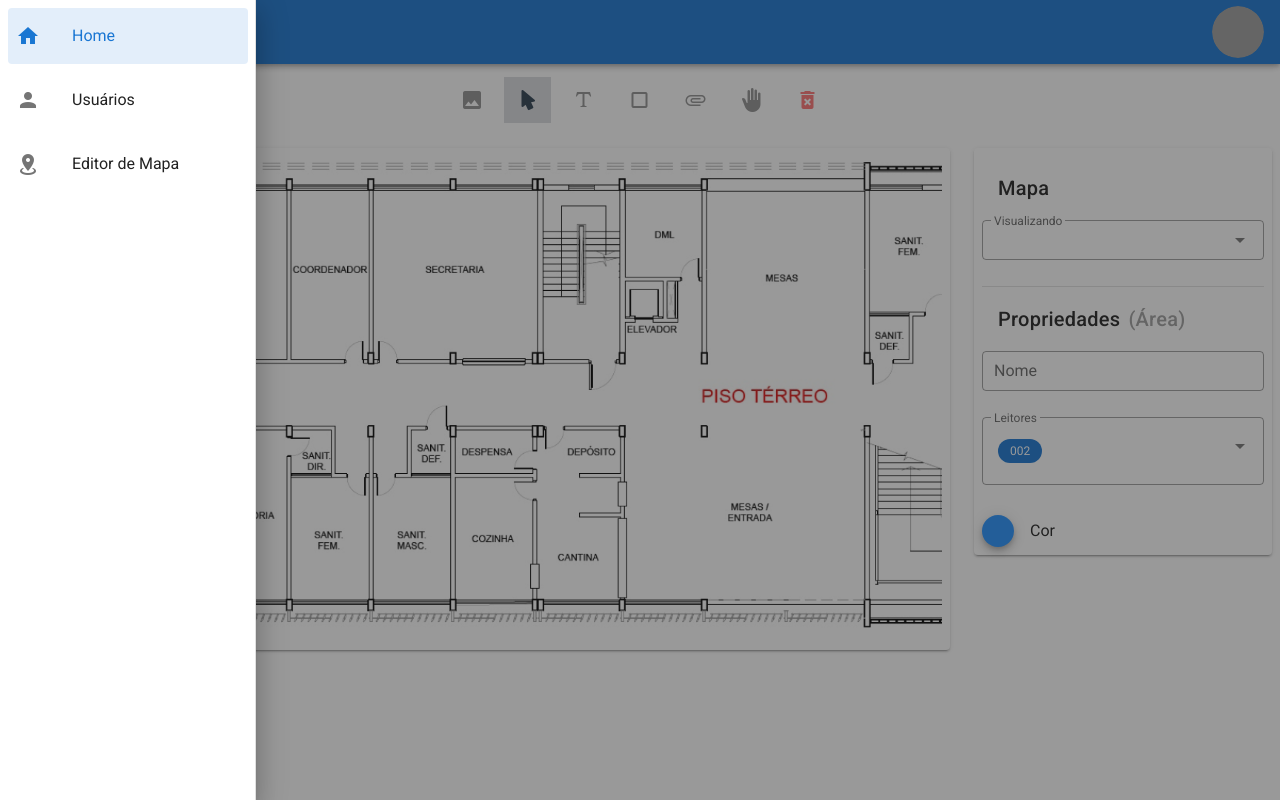
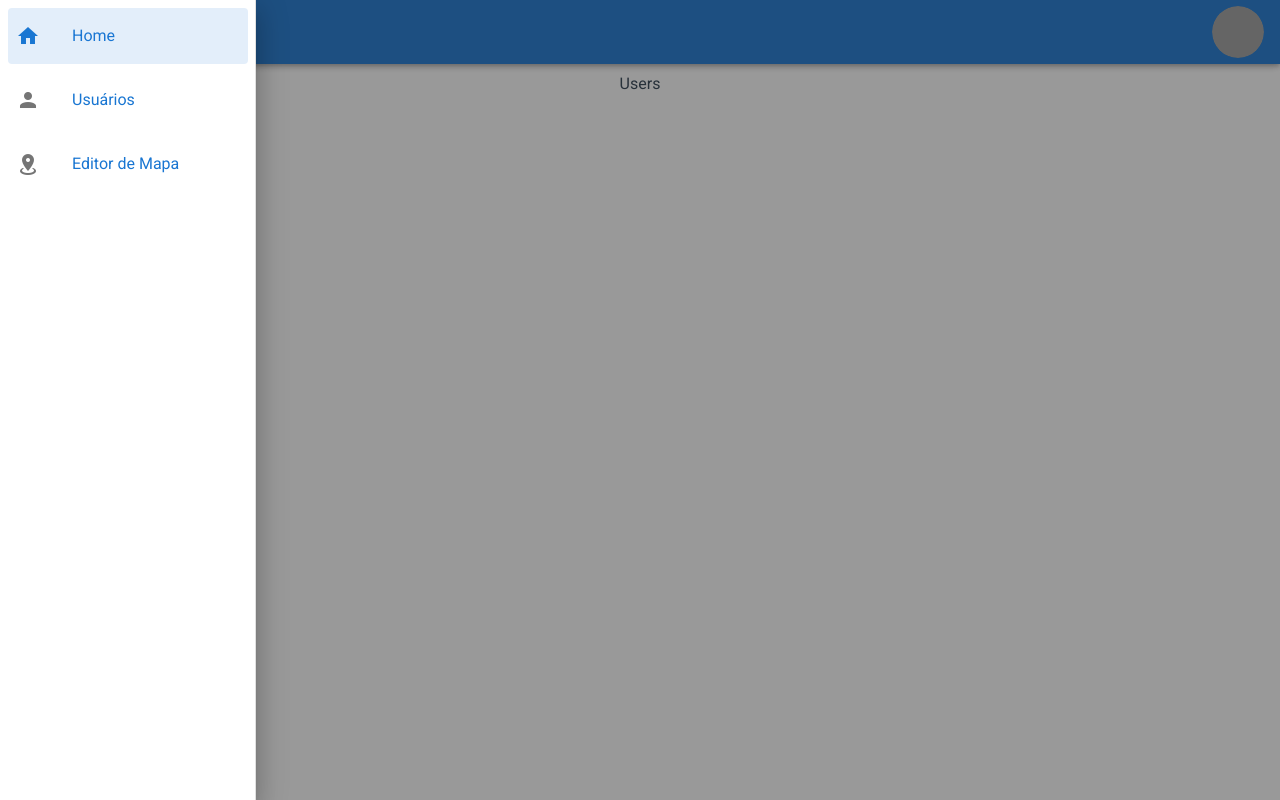
Before and after one commit to LuccasJSantos/access-control-vue, a Vue app: page /users in a window 1280 px wide. Both pictures are taken after a click on the button 28 px from the left and 32 px from the top of the page. Built offline with nearby package versions, Linux system fonts and the light colour scheme; grey boxes are pictures that could not be loaded.

Commit message:
feat(router): add functional router to the nav menu

```diff
--- a/src/App.vue
+++ b/src/App.vue
@@ -19,10 +19,12 @@
             </v-list-item-icon>
 
             <v-list-item-content>
-              <v-list-item-title
-                v-text="route.name"
-                class="text-left"
-              ></v-list-item-title>
+              <router-link :to="route.path">
+                <v-list-item-title
+                  v-text="route.name"
+                  class="text-left"
+                ></v-list-item-title>
+              </router-link>
             </v-list-item-content>
           </v-list-item>
         </v-list-item-group>
@@ -39,7 +41,6 @@
 import { routes } from "./router";
 import UserMenu from "./components/UserMenu";
 
-console.log(routes);
 export default {
   components: {
     UserMenu,
@@ -67,4 +68,8 @@ export default {
   text-align: center;
   color: #2c3e50;
 }
+
+a {
+  text-decoration: none;
+}
 </style>
--- a/src/router/index.js
+++ b/src/router/index.js
@@ -1,6 +1,7 @@
 import Vue from 'vue'
 import VueRouter from 'vue-router'
 import MapEditor from '../views/MapEditor.vue'
+import Users from '../views/Users.vue'
 
 Vue.use(VueRouter)
 
@@ -14,7 +15,7 @@ export const routes = [
     path: '/users',
     name: 'Usuários',
     icon: 'mdi-account',
-    component: MapEditor,
+    component: Users,
   }, {
     path: '/map',
     name: 'Editor de Mapa',
--- /dev/null
+++ b/src/views/Users.vue
@@ -0,0 +1,12 @@
+<template>
+  <div>Users</div>
+</template>
+
+<script>
+export default {
+  name: "Users",
+};
+</script>
+
+<style>
+</style>
```
